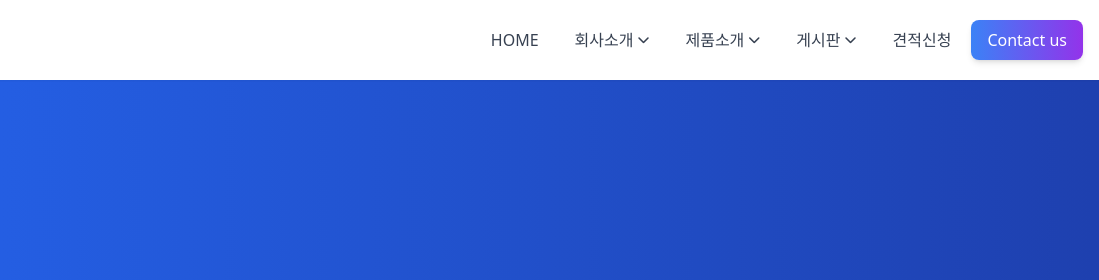
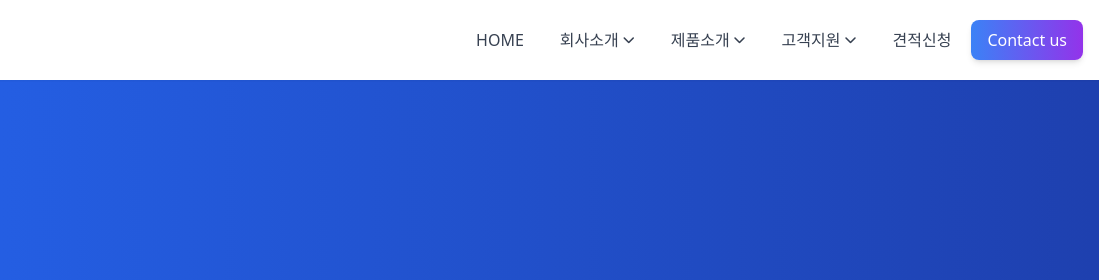
Before and after one commit to seojeongju/Homepage_HumanIT, a plain HTML site: page about/history.html in a window 1280 px wide. Shown: the top 280 px of the page, 181-1280 px from the left. Drawn offline with nearby package versions, Linux system fonts and the light colour scheme.

Commit message:
feat(navigation): rename menu from 게시판 to 고객지원
- Update navigation menu label from '게시판' to '고객지원' across all pages
- Changes applied to: index.html, all board pages, product pages, about pages, business page, research page
- Improved menu clarity by using customer-focused terminology
- Submenu items (공지사항, 자료실, 자주하는질문, 문의하기) remain unchanged

```diff
--- a/about/history.html
+++ b/about/history.html
@@ -60,10 +60,10 @@
             </div>
           </div>
 
-          <!-- 게시판 메뉴 -->
+          <!-- 고객지원 메뉴 -->
           <div class="relative group">
             <button class="px-4 py-2 text-gray-700 hover:text-blue-600 font-medium transition-colors duration-200 flex items-center gap-1">
-              게시판
+              고객지원
               <i class="fas fa-chevron-down text-xs transition-transform duration-200 group-hover:rotate-180"></i>
             </button>
             <div class="absolute top-full left-1/2 -translate-x-1/2 mt-1 w-48 bg-white shadow-xl rounded-xl py-3 opacity-0 invisible group-hover:opacity-100 group-hover:visible transition-all duration-200 border border-gray-100">
```
Also changed, not shown: about/index.html (+2 -2 lines), board/download/index.html (+2 -2 lines), board/notice/index.html (+2 -2 lines), business/index.html (+2 -2 lines), index.html (+2 -2 lines), products/ai-smart-hub.html (+2 -2 lines), products/kiosk.html (+2 -2 lines), products/wooridoori.html (+2 -2 lines), research/capability.html (+2 -2 lines).
